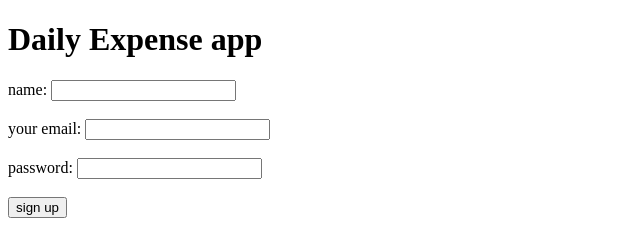
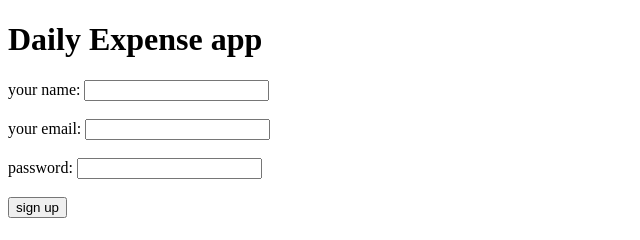
Before and after one commit to gitkrishnaa/try2, a plain HTML site: page view/index.html in a window 1280 px wide. Shown: the full height of the page, 0-640 px from the left. Drawn offline with Linux system fonts and the light colour scheme.

Commit message:
2nd commit

```diff
--- a/view/index.html
+++ b/view/index.html
@@ -13,7 +13,7 @@
     <div>
 <div>
 <form action="" method="post">
-<label for="name">name:</label>
+<label for="name">your name:</label>
 <input type="text" required="true">
 <br><br>
 <label for="name">your email:</label>
```
